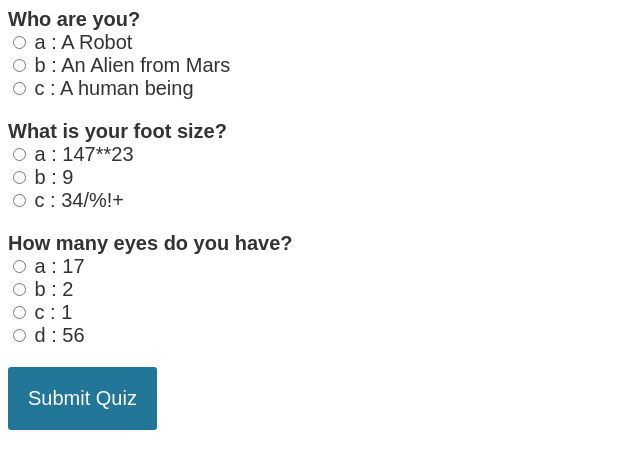
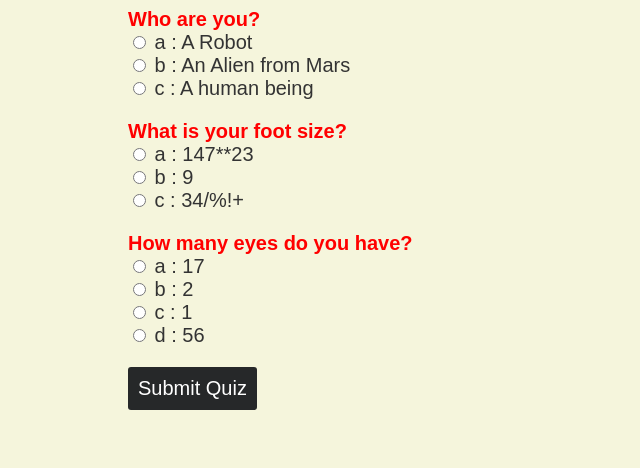
Before and after one commit to BristolGeza/quiz, a plain HTML site: page index.html in a window 1280 px wide. Shown: the whole page, without its empty margins (0-640 px from the left). Drawn offline with Linux system fonts and the light colour scheme.

Commit message:
add style

```diff
--- a/assets/css/style.css
+++ b/assets/css/style.css
@@ -1,10 +1,13 @@
 body{
+    margin-left: 10%;
 	font-size: 20px;
 	font-family: sans-serif;
 	color: #333;
+    background-color: beige;
 }
 .question{
 	font-weight: 600;
+    color: red;
 }
 .answers {
   margin-bottom: 20px;
@@ -15,14 +18,14 @@ body{
 #submit{
 	font-family: sans-serif;
 	font-size: 20px;
-	background-color: #279;
+	background-color: rgb(38, 40, 41);
 	color: #fff;
 	border: 0px;
 	border-radius: 3px;
-	padding: 20px;
+	padding: 10px;
 	cursor: pointer;
-	margin-bottom: 20px;
+	margin-bottom: 10px;
 }
 #submit:hover{
-	background-color: #38a;
+	background-color: rgb(2, 27, 37);
 }
```
